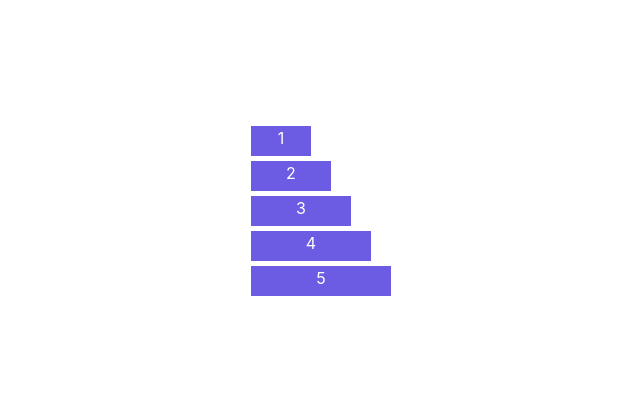
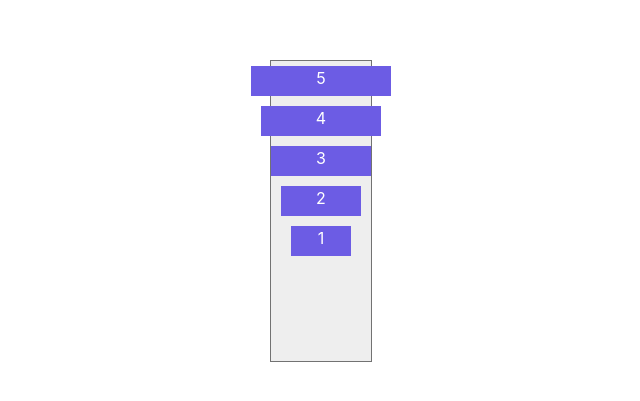
Before and after one commit to ufjf-dcc207/ufjf-dcc207-2024-3-a-trb2-isaacnsoares, a React (Vite) app: page / in a window 1280 px wide. Shown: the part 189-590 px from the top of the page, without its empty margins (319-959 px from the left). Built offline with nearby package versions, Linux system fonts and the light colour scheme.

Commit message:
passa o componente disco para dentro do componente torre

```diff
--- a/src/App.jsx
+++ b/src/App.jsx
@@ -1,15 +1,11 @@
 import './App.css'
-import Disco from "./components/Disco/Disco.jsx"
+import Torre from "./components/Torre/Torre.jsx"
 
 function App() {
 
   return (
     <>
-      <Disco tamanho={1}/>
-      <Disco tamanho={2}/>
-      <Disco tamanho={3}/>
-      <Disco tamanho={4}/>
-      <Disco tamanho={5}/>
+      <Torre/>
     </>
   )
 }
--- a/src/components/Torre/Torre.jsx
+++ b/src/components/Torre/Torre.jsx
@@ -1,11 +1,18 @@
 import React from 'react';
+import Disco from "../Disco/Disco.jsx"
 import "./Torre.css";
 
 const Torre = () => {
 
   return (
-    <div className='torre'></div>
+    <div className='torre'>
+      <Disco tamanho={1}/>
+      <Disco tamanho={2}/>
+      <Disco tamanho={3}/>
+      <Disco tamanho={4}/>
+      <Disco tamanho={5}/>
+    </div>
   );
 };
 
-export default Torre
+export default Torre;
```
